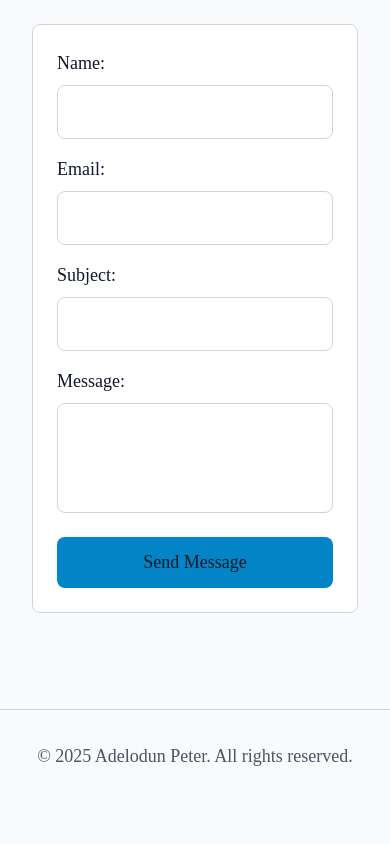
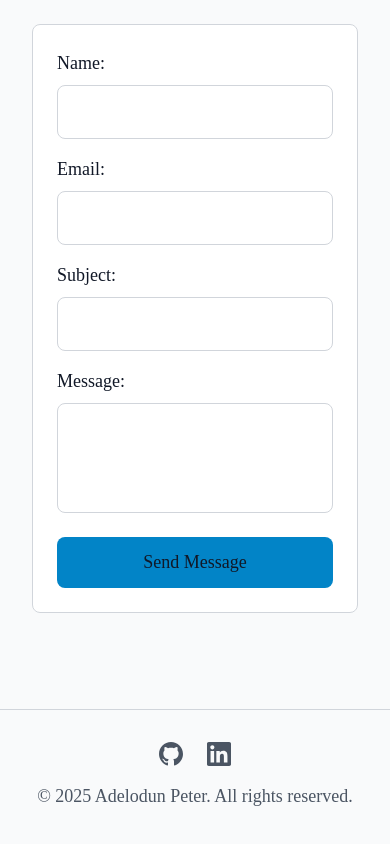
Before and after one commit to Adelodunpeter25/portfolio, a React (Vite) app: page / in a window 390 px wide. Shown: the part 7951-8795 px from the top of the page. Built offline with nearby package versions, Linux system fonts and the light colour scheme; no server answers; a web font is replaced by a local one.

Commit message:
perf: add back-to-top button, optimize terminal typing, disable mobile particles, fix carousel interval, memo ProjectCard, add preconnect/prefetch

```diff
--- a/index.html
+++ b/index.html
@@ -7,7 +7,9 @@
     <meta name="viewport" content="width=device-width, initial-scale=1.0" />
     <link rel="preconnect" href="https://fonts.googleapis.com">
     <link rel="preconnect" href="https://fonts.gstatic.com" crossorigin>
+    <link rel="preconnect" href="https://cloud.umami.is">
     <link href="https://fonts.googleapis.com/css2?family=Grenze:wght@300;400;500;600;700&display=swap" rel="stylesheet">
+    <link rel="prefetch" href="/adelodun-peter-resume.pdf" as="document">
 
     <!-- Primary Meta Tags -->
     <title>Adelodun Peter - FullStack Engineer | Python, Django, React</title>
--- a/src/App.tsx
+++ b/src/App.tsx
@@ -3,6 +3,7 @@
 import DesktopNavbar from './components/DesktopNavbar';
 import MobileBottomBar from './components/MobileBottomBar';
 import ScrollProgress from './components/ScrollProgress';
+import BackToTop from './components/BackToTop';
 import Hero from './components/Hero';
 import { portfolioData } from './data';
 
@@ -24,8 +25,33 @@
         <Contact email={portfolioData.email} social={portfolioData.social} />
       </Suspense>
       <footer className="py-8 pb-20 md:pb-8 text-center text-text-secondary text-lg border-t border-border-dark">
+        <div className="flex justify-center gap-6 mb-4">
+          <a
+            href={portfolioData.social.github}
+            target="_blank"
+            rel="noopener noreferrer"
+            className="text-text-secondary hover:text-primary transition-colors"
+            aria-label="GitHub"
+          >
+            <svg className="w-6 h-6" fill="currentColor" viewBox="0 0 24 24">
+              <path d="M12 0c-6.626 0-12 5.373-12 12 0 5.302 3.438 9.8 8.207 11.387.599.111.793-.261.793-.577v-2.234c-3.338.726-4.033-1.416-4.033-1.416-.546-1.387-1.333-1.756-1.333-1.756-1.089-.745.083-.729.083-.729 1.205.084 1.839 1.237 1.839 1.237 1.07 1.834 2.807 1.304 3.492.997.107-.775.418-1.305.762-1.604-2.665-.305-5.467-1.334-5.467-5.931 0-1.311.469-2.381 1.236-3.221-.124-.303-.535-1.524.117-3.176 0 0 1.008-.322 3.301 1.23.957-.266 1.983-.399 3.003-.404 1.02.005 2.047.138 3.006.404 2.291-1.552 3.297-1.23 3.297-1.23.653 1.653.242 2.874.118 3.176.77.84 1.235 1.911 1.235 3.221 0 4.609-2.807 5.624-5.479 5.921.43.372.823 1.102.823 2.222v3.293c0 .319.192.694.801.576 4.765-1.589 8.199-6.086 8.199-11.386 0-6.627-5.373-12-12-12z"/>
+            </svg>
+          </a>
+          <a
+            href={portfolioData.social.linkedin}
+            target="_blank"
+            rel="noopener noreferrer"
+            className="text-text-secondary hover:text-primary transition-colors"
+            aria-label="LinkedIn"
+          >
+            <svg className="w-6 h-6" fill="currentColor" viewBox="0 0 24 24">
+              <path d="M20.447 20.452h-3.554v-5.569c0-1.328-.027-3.037-1.852-3.037-1.853 0-2.136 1.445-2.136 2.939v5.667H9.351V9h3.414v1.561h.046c.477-.9 1.637-1.85 3.37-1.85 3.601 0 4.267 2.37 4.267 5.455v6.286zM5.337 7.433c-1.144 0-2.063-.926-2.063-2.065 0-1.138.92-2.063 2.063-2.063 1.14 0 2.064.925 2.064 2.063 0 1.139-.925 2.065-2.064 2.065zm1.782 13.019H3.555V9h3.564v11.452zM22.225 0H1.771C.792 0 0 .774 0 1.729v20.542C0 23.227.792 24 1.771 24h20.451C23.2 24 24 23.227 24 22.271V1.729C24 .774 23.2 0 22.222 0h.003z"/>
+            </svg>
+          </a>
+        </div>
         © {new Date().getFullYear()} {portfolioData.name}. All rights reserved.
       </footer>
+      <BackToTop />
     </>
   );
 }
@@ -45,6 +71,7 @@
 
           <Terminal />
         </Suspense>
+        <BackToTop />
       </div>
     </BrowserRouter>
   );
--- a/src/components/BackToTop.tsx
+++ b/src/components/BackToTop.tsx
@@ -1,14 +1,15 @@
 import { useState, useEffect } from 'react';
+import { motion, AnimatePresence } from 'framer-motion';
 
 export default function BackToTop() {
   const [isVisible, setIsVisible] = useState(false);
 
   useEffect(() => {
     const toggleVisibility = () => {
-      setIsVisible(window.scrollY > 300);
+      setIsVisible(window.scrollY > 500);
     };
 
-    window.addEventListener('scroll', toggleVisibility);
+    window.addEventListener('scroll', toggleVisibility, { passive: true });
     return () => window.removeEventListener('scroll', toggleVisibility);
   }, []);
 
@@ -17,16 +18,23 @@
   };
 
   return (
-    <button
+    <AnimatePresence>
+      {isVisible && (
+        <motion.button
+          initial={{ opacity: 0, y: 20 }}
+          animate={{ opacity: 1, y: 0 }}
+          exit={{ opacity: 0, y: 20 }}
           onClick={scrollToTop}
-      className={`fixed bottom-8 right-8 p-3 bg-primary text-white rounded-full shadow-lg hover:bg-[#0369a1] transition-all duration-300 z-50 ${
-        isVisible ? 'opacity-100 translate-y-0' : 'opacity-0 translate-y-10 pointer-events-none'
-      }`}
+          className="fixed bottom-24 md:bottom-8 right-8 p-3 bg-primary text-white rounded-full shadow-lg hover:bg-[#0369a1] transition-colors z-40"
+          whileHover={{ scale: 1.1 }}
+          whileTap={{ scale: 0.9 }}
           aria-label="Back to top"
         >
           <svg className="w-6 h-6" fill="none" stroke="currentColor" viewBox="0 0 24 24">
             <path strokeLinecap="round" strokeLinejoin="round" strokeWidth={2} d="M5 10l7-7m0 0l7 7m-7-7v18" />
           </svg>
-    </button>
+        </motion.button>
+      )}
+    </AnimatePresence>
   );
 }
--- a/src/components/ParticlesBackground.tsx
+++ b/src/components/ParticlesBackground.tsx
@@ -13,6 +13,8 @@
   const particlesInit = useCallback(async (engine: Engine) => {
     await loadSlim(engine);
   }, []);
+
+  if (isMobile) return null;
 
   return (
     <Particles
@@ -51,7 +53,7 @@
               enable: true,
               area: 800,
             },
-            value: isMobile ? 20 : 50,
+            value: 50,
           },
           opacity: {
             value: 0.5,
--- a/src/components/ProjectCard.tsx
+++ b/src/components/ProjectCard.tsx
@@ -1,4 +1,5 @@
 import { motion } from 'framer-motion';
+import { memo } from 'react';
 
 interface ProjectCardProps {
   title: string;
@@ -9,7 +10,7 @@
   image?: string;
 }
 
-export default function ProjectCard({
+function ProjectCard({
   title,
   description,
   tech,
@@ -73,3 +74,5 @@
     </div>
   );
 }
+
+export default memo(ProjectCard);
--- a/src/components/Projects.tsx
+++ b/src/components/Projects.tsx
@@ -14,10 +14,11 @@
 
   useEffect(() => {
     const scrollContainer = scrollRef.current;
-    if (!scrollContainer) return;
+    if (!scrollContainer || !isVisible) return;
 
     let userInteracted = false;
     let scrollInterval: number;
+    let initialDelay: number;
 
     const handleUserScroll = () => {
       userInteracted = true;
@@ -26,10 +27,9 @@
 
     scrollContainer.addEventListener('scroll', handleUserScroll, { passive: true });
 
-    if (isVisible) {
-      const initialDelay = setTimeout(() => {
+    initialDelay = setTimeout(() => {
       scrollInterval = setInterval(() => {
-          if (userInteracted || !isVisible) return;
+        if (userInteracted) return;
 
         const cardWidth = 420;
         const totalWidth = cardWidth * projects.length;
@@ -45,11 +45,6 @@
     return () => {
       clearTimeout(initialDelay);
       clearInterval(scrollInterval);
-        scrollContainer.removeEventListener('scroll', handleUserScroll);
-      };
-    }
-
-    return () => {
       scrollContainer.removeEventListener('scroll', handleUserScroll);
     };
   }, [isVisible, projects.length]);
--- a/src/components/Terminal.tsx
+++ b/src/components/Terminal.tsx
@@ -252,7 +252,7 @@
 
     for (let i = 0; i < fullText.length; i++) {
       currentText += fullText[i];
-      await new Promise(resolve => setTimeout(resolve, 7));
+      await new Promise(resolve => setTimeout(resolve, 12));
       tempHistory[tempHistory.length - 1].output = currentText.split('\n');
       setHistory([...tempHistory]);
     }
```
Lines whose indentation alone changed are shown as unchanged.
